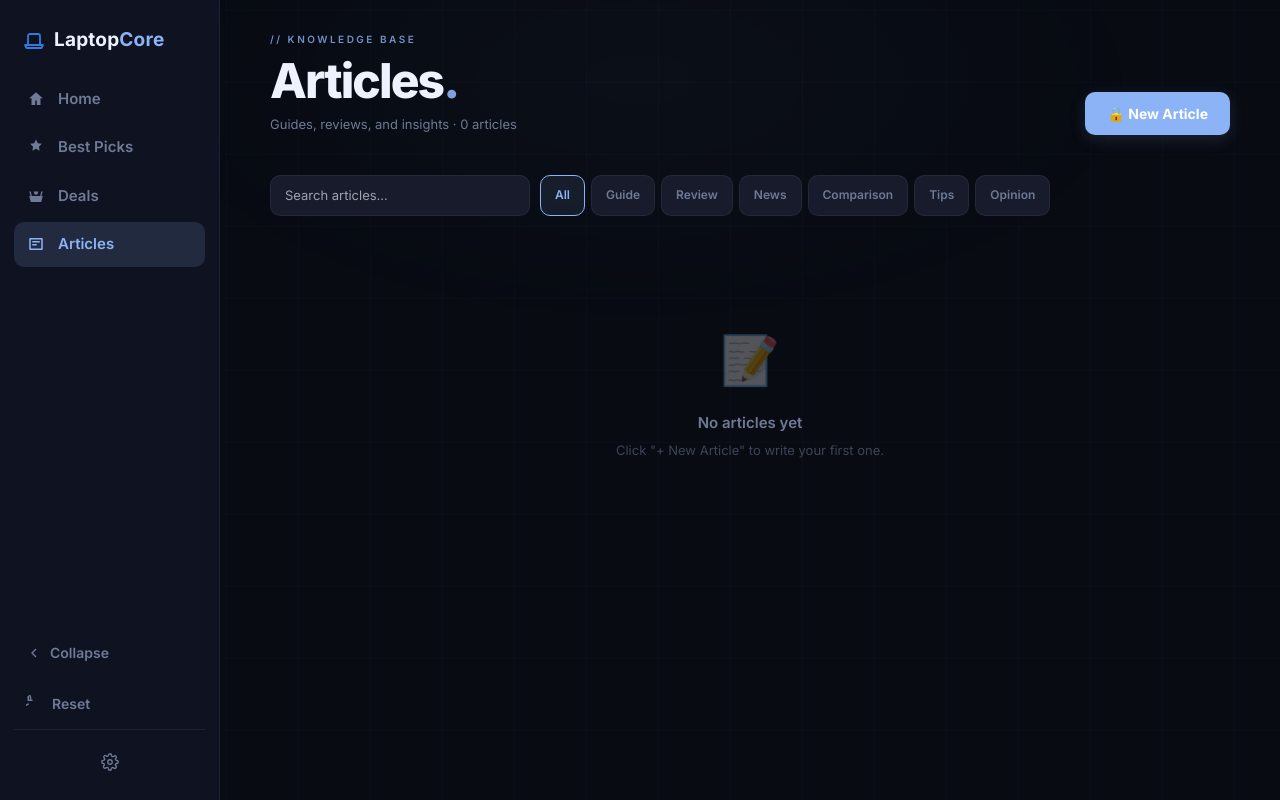
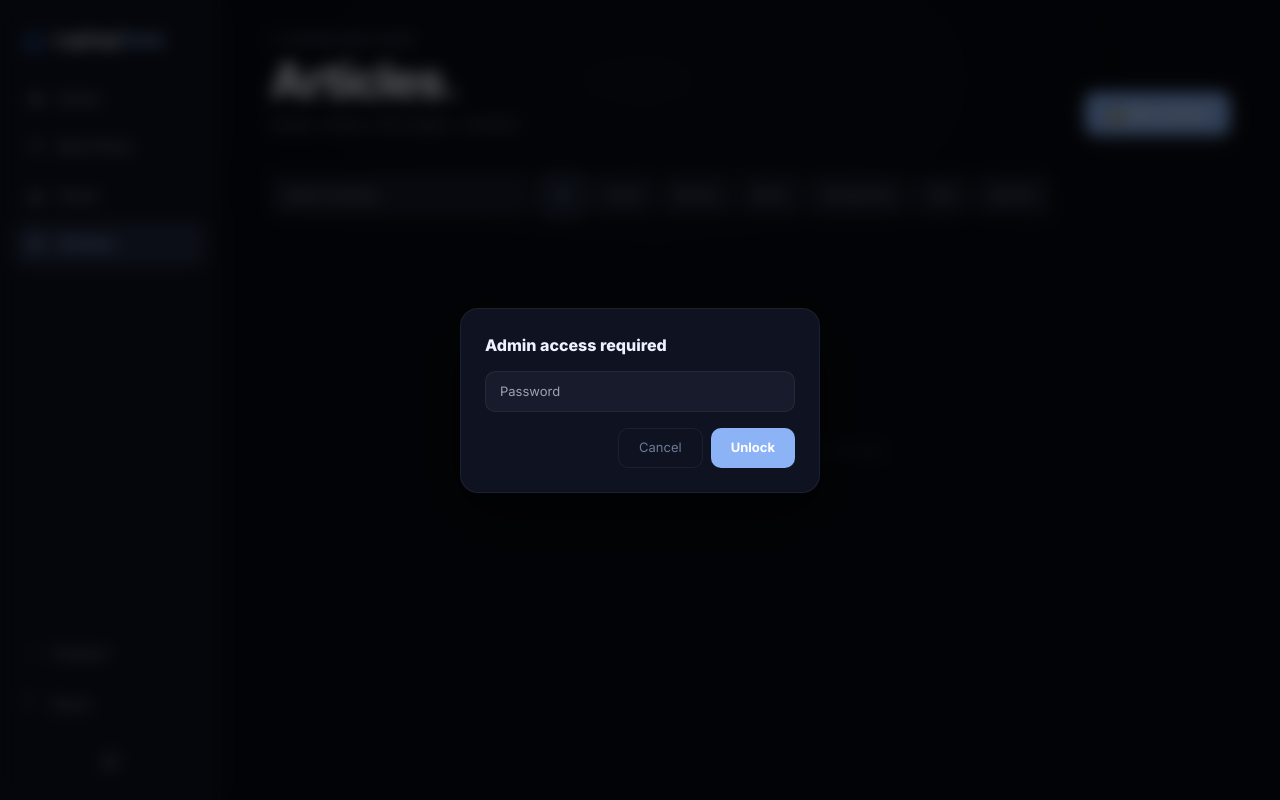
Before and after one commit to Stehua22/laptop-core, a Next.js app: page /articles in a window 1280 px wide. Both pictures are taken after a click on the button "🔒 New Article". Built offline with nearby package versions, Linux system fonts and the light colour scheme.

Commit message:
remove unused router import

```diff
--- a/app/articles/page.tsx
+++ b/app/articles/page.tsx
@@ -1,6 +1,5 @@
 "use client";
 import { useState, useEffect } from "react";
-import { useRouter } from "next/navigation";
 import Sidebar from "@/components/Sidebar";
 
 type Article = {
@@ -46,7 +45,6 @@ const CATEGORY_COLORS: Record<string, string> = {
 export default function ArticlesPage() {
   const ADMIN_PASSWORD = "admin2026.123";
 
-  const router = useRouter();
   const [articles, setArticles] = useState<Article[]>([]);
   const [showEditor, setShowEditor] = useState(false);
   const [editingId, setEditingId] = useState<string | null>(null);
@@ -302,6 +300,40 @@ export default function ArticlesPage() {
           </div>
         )}
 
+        {/* Admin auth modal */}
+        {showAuth && (
+          <div
+            style={{ position: "fixed", inset: 0, background: "rgba(0,0,0,0.65)", zIndex: 9999, display: "flex", alignItems: "center", justifyContent: "center", backdropFilter: "blur(8px)" }}
+            onClick={(e) => { if (e.target === e.currentTarget) setShowAuth(false); }}
+          >
+            <div style={{ background: "var(--surface)", border: "1px solid var(--border)", borderRadius: "var(--modal-radius, 18px)", width: "100%", maxWidth: 360, margin: "1rem", boxShadow: "var(--shadow-lg)", padding: "24px" }}>
+              <h2 style={{ fontSize: 16, fontWeight: 800, margin: "0 0 14px" }}>Admin access required</h2>
+              <input
+                type="password"
+                autoFocus
+                placeholder="Password"
+                value={authInput}
+                onChange={(e) => { setAuthInput(e.target.value); setAuthError(""); }}
+                onKeyDown={(e) => { if (e.key === "Enter") submitAuth(); }}
+                style={inputStyle}
+              />
+              {authError && (
+                <p style={{ color: "#f76a6a", fontSize: 12, marginTop: 8 }}>{authError}</p>
+              )}
+              <div style={{ display: "flex", gap: 8, justifyContent: "flex-end", marginTop: 16 }}>
+                <button
+                  onClick={() => setShowAuth(false)}
+                  style={{ fontSize: 13, padding: "9px 20px", borderRadius: "var(--btn-radius, 10px)", border: "1px solid var(--border)", background: "transparent", color: "var(--text-muted)", cursor: "pointer", fontFamily: "inherit" }}
+                >Cancel</button>
+                <button
+                  onClick={submitAuth}
+                  style={{ fontSize: 13, padding: "9px 20px", borderRadius: "var(--btn-radius, 10px)", border: "none", background: "var(--accent)", color: "#fff", cursor: "pointer", fontWeight: 700, fontFamily: "inherit" }}
+                >Unlock</button>
+              </div>
+            </div>
+          </div>
+        )}
+
         {/* Articles list */}
         {filtered.length === 0 ? (
           <div className="animate-fade-up" style={{ textAlign: "center", padding: "5rem 1rem" }}>
@@ -402,7 +434,7 @@ export default function ArticlesPage() {
 
                       <div style={{ display: "flex", gap: 8, marginTop: 18, borderTop: "1px solid var(--border)", paddingTop: 14 }}>
                         <button
-                          onClick={(e) => { e.stopPropagation(); handleEdit(article); }}
+                          onClick={(e) => { e.stopPropagation(); requireAuth(() => handleEdit(article)); }}
                           style={{
                             fontSize: 12, padding: "7px 16px", borderRadius: "var(--btn-radius, 10px)",
                             border: "1px solid var(--border)", background: "var(--surface-2)",
@@ -411,7 +443,7 @@ export default function ArticlesPage() {
                           }}
                         >✏️ Edit</button>
                         <button
-                          onClick={(e) => { e.stopPropagation(); handleDelete(article.id); }}
+                          onClick={(e) => { e.stopPropagation(); requireAuth(() => handleDelete(article.id)); }}
                           style={{
                             fontSize: 12, padding: "7px 16px", borderRadius: "var(--btn-radius, 10px)",
                             border: "1px solid rgba(247,106,106,0.2)", background: "rgba(247,106,106,0.06)",
```
